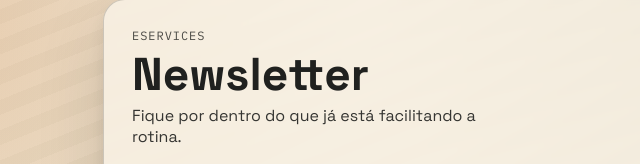
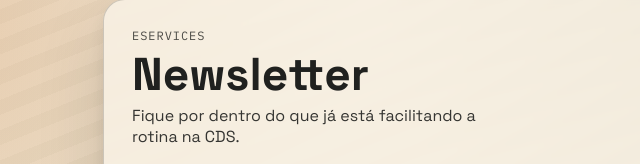
Before and after one commit to eriquebomfim/eriquebomfim.github.io, a website: page eservices/index.html in a window 1280 px wide. Shown: the part 147-311 px from the top of the page, 257-897 px from the left. Drawn offline with Linux system fonts and the light colour scheme; no server answers.

```diff
--- a/eservices/index.html
+++ b/eservices/index.html
@@ -25,7 +25,7 @@
         <p class="eyebrow">eservices</p>
         <h1>Newsletter</h1>
         <p class="subtitle">
-          Fique por dentro do que já está facilitando a rotina.
+          Fique por dentro do que já está facilitando a rotina na CDS.
         </p>
 
         <div id="updatesCarousel" class="carousel" aria-label="Novidades" aria-live="polite" hidden>
```
